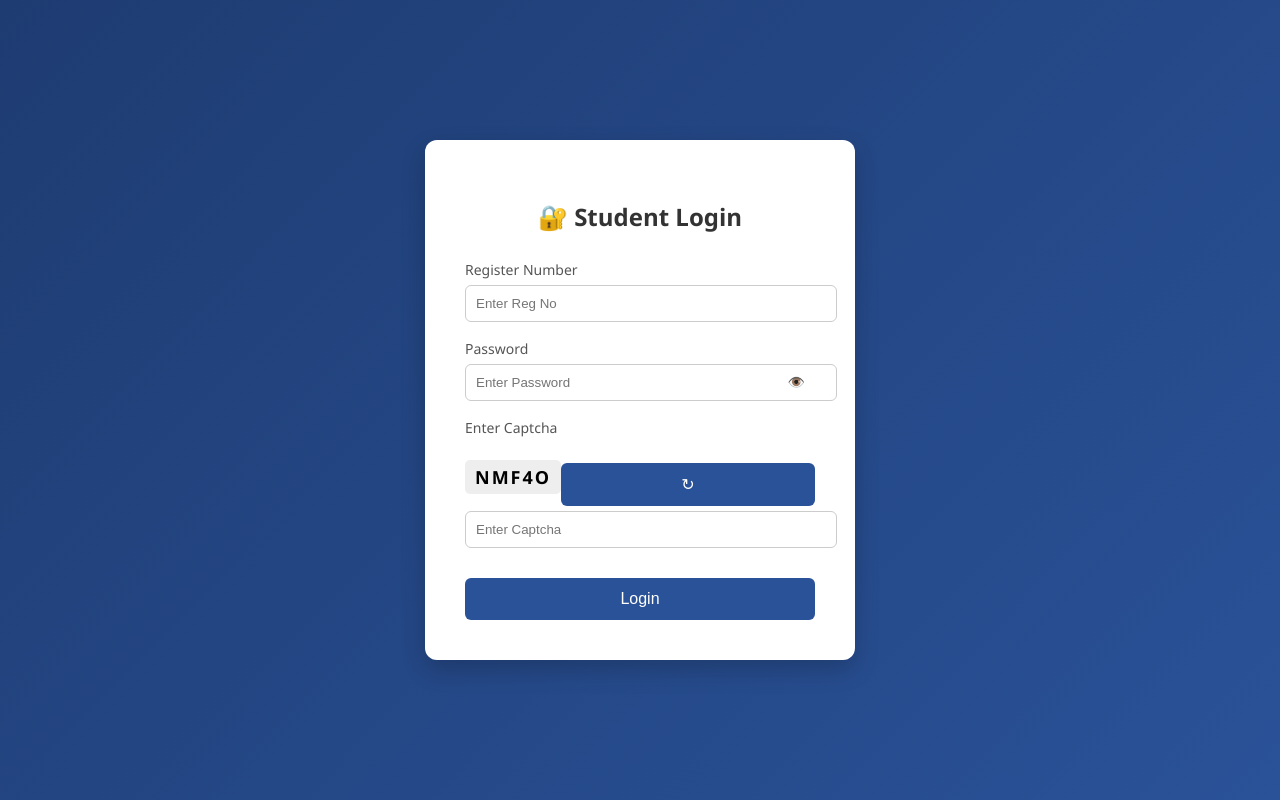
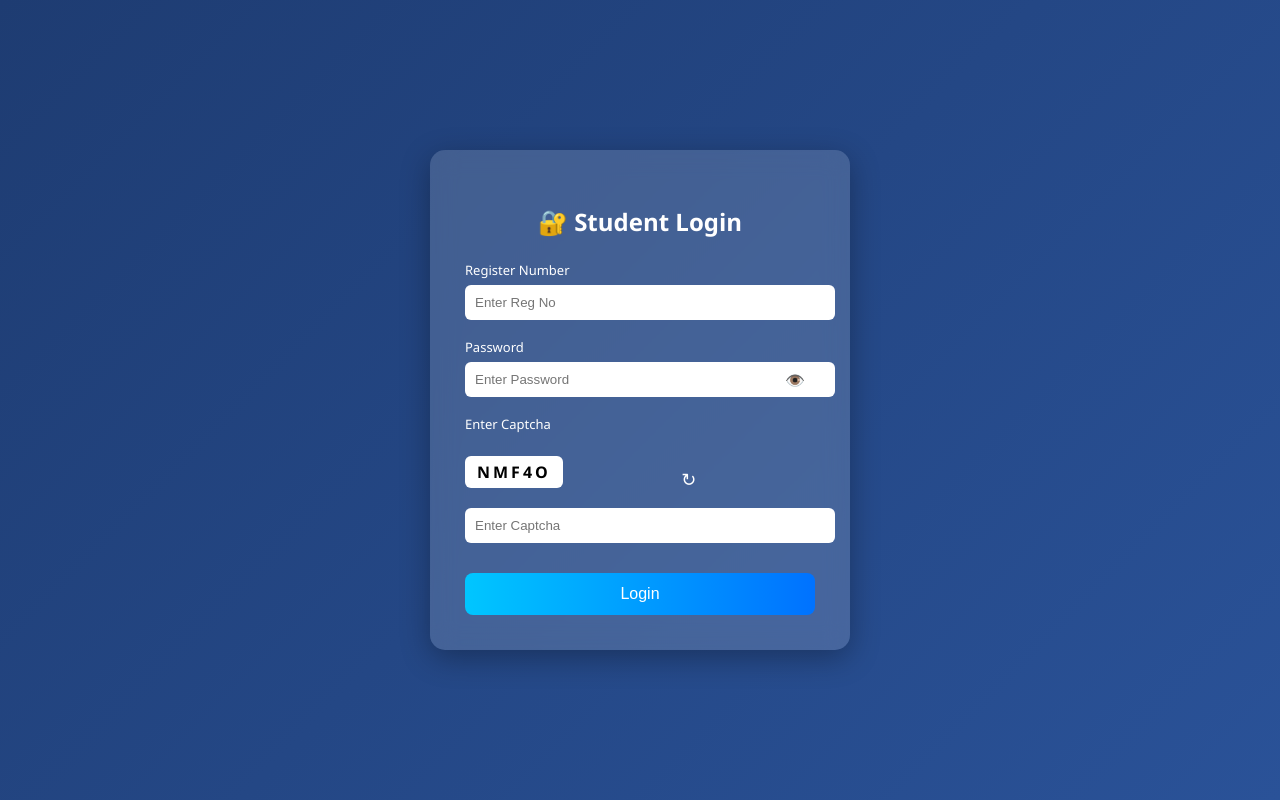
Before and after one commit to NIRMAL4610/hostel-leave-system, a Flask app: page /login in a window 1280 px wide. Run offline with Flask 3, Linux system fonts and the light colour scheme; some libraries are stand-ins or nearby versions.

Commit message:
Update login.html

```diff
--- a/templates/login.html
+++ b/templates/login.html
@@ -2,11 +2,12 @@
 <html>
 <head>
     <title>Student Login</title>
+    <meta name="viewport" content="width=device-width, initial-scale=1.0">
 
     <style>
         body {
             margin: 0;
-            font-family: 'Segoe UI', Tahoma, Geneva, Verdana, sans-serif;
+            font-family: 'Segoe UI', sans-serif;
             height: 100vh;
             background: linear-gradient(135deg, #1e3c72, #2a5298);
             display: flex;
@@ -15,17 +16,24 @@
         }
 
         .login-box {
-            background: white;
-            padding: 40px;
+            background: rgba(255, 255, 255, 0.15);
+            backdrop-filter: blur(12px);
+            padding: 35px;
             width: 350px;
-            border-radius: 12px;
-            box-shadow: 0 10px 25px rgba(0,0,0,0.2);
+            border-radius: 15px;
+            box-shadow: 0 8px 30px rgba(0,0,0,0.3);
             text-align: center;
+            color: white;
+            animation: fadeIn 0.6s ease-in-out;
         }
 
-        .login-box h2 {
-            margin-bottom: 25px;
-            color: #333;
+        @keyframes fadeIn {
+            from {opacity: 0; transform: translateY(20px);}
+            to {opacity: 1; transform: translateY(0);}
+        }
+
+        h2 {
+            margin-bottom: 20px;
         }
 
         .input-group {
@@ -34,23 +42,16 @@
         }
 
         .input-group label {
-            font-weight: 500;
-            font-size: 14px;
-            color: #555;
+            font-size: 13px;
         }
 
         .input-group input {
             width: 100%;
             padding: 10px;
             margin-top: 5px;
-            border: 1px solid #ccc;
+            border: none;
             border-radius: 6px;
             outline: none;
-        }
-
-        .input-group input:focus {
-            border-color: #2a5298;
-            box-shadow: 0 0 5px rgba(42,82,152,0.4);
         }
 
         .password-box {
@@ -60,52 +61,67 @@
         .toggle {
             position: absolute;
             right: 10px;
-            top: 35px;
+            top: 34px;
             cursor: pointer;
-            font-size: 14px;
-            color: #2a5298;
         }
 
         .captcha-box {
             display: flex;
+            align-items: center;
             justify-content: space-between;
-            align-items: center;
-            margin-top: 10px;
+            margin-top: 8px;
         }
 
         .captcha-text {
+            background: white;
+            color: black;
+            padding: 5px 12px;
+            border-radius: 6px;
             font-weight: bold;
+            letter-spacing: 3px;
+        }
+
+        .refresh-btn {
+            background: transparent;
+            border: none;
+            color: white;
             font-size: 18px;
-            background: #eee;
-            padding: 5px 10px;
-            border-radius: 5px;
-            letter-spacing: 2px;
+            cursor: pointer;
         }
 
         button {
             width: 100%;
             padding: 12px;
-            background: #2a5298;
+            margin-top: 15px;
+            border: none;
+            border-radius: 8px;
+            background: #00c6ff;
+            background: linear-gradient(to right, #00c6ff, #0072ff);
             color: white;
-            border: none;
-            border-radius: 6px;
             font-size: 16px;
             cursor: pointer;
-            margin-top: 15px;
+            transition: 0.3s;
         }
 
         button:hover {
-            background: #1e3c72;
+            transform: scale(1.03);
         }
 
         .error {
-            color: red;
+            color: #ff6b6b;
             font-size: 14px;
             margin-top: 10px;
         }
+
+        @media (max-width: 400px) {
+            .login-box {
+                width: 90%;
+                padding: 25px;
+            }
+        }
     </style>
+</head>
 
-</head>
 <body>
 
 <div class="login-box">
@@ -131,7 +147,7 @@
 
             <div class="captcha-box">
                 <span id="captcha" class="captcha-text"></span>
-                <button type="button" onclick="generateCaptcha()">↻</button>
+                <button type="button" class="refresh-btn" onclick="generateCaptcha()">↻</button>
             </div>
 
             <input type="text" id="captchaInput" placeholder="Enter Captcha" required>
@@ -151,7 +167,6 @@ function togglePassword() {
     pwd.type = (pwd.type === "password") ? "text" : "password";
 }
 
-// CAPTCHA
 let currentCaptcha = "";
 
 function generateCaptcha() {
@@ -178,7 +193,6 @@ function validateCaptcha() {
     return true;
 }
 
-// Generate on load
 window.onload = generateCaptcha;
 </script>
 
```
